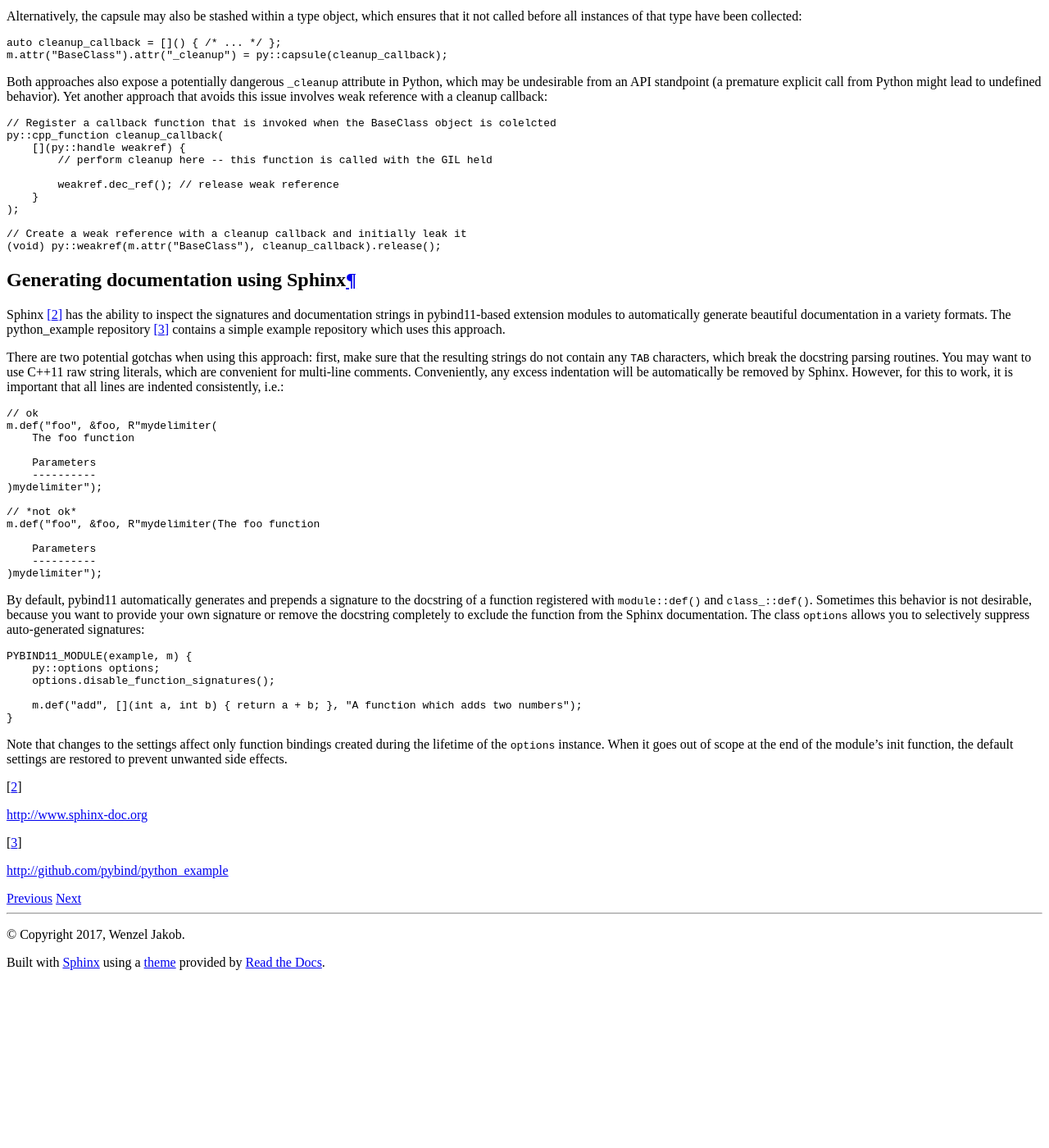
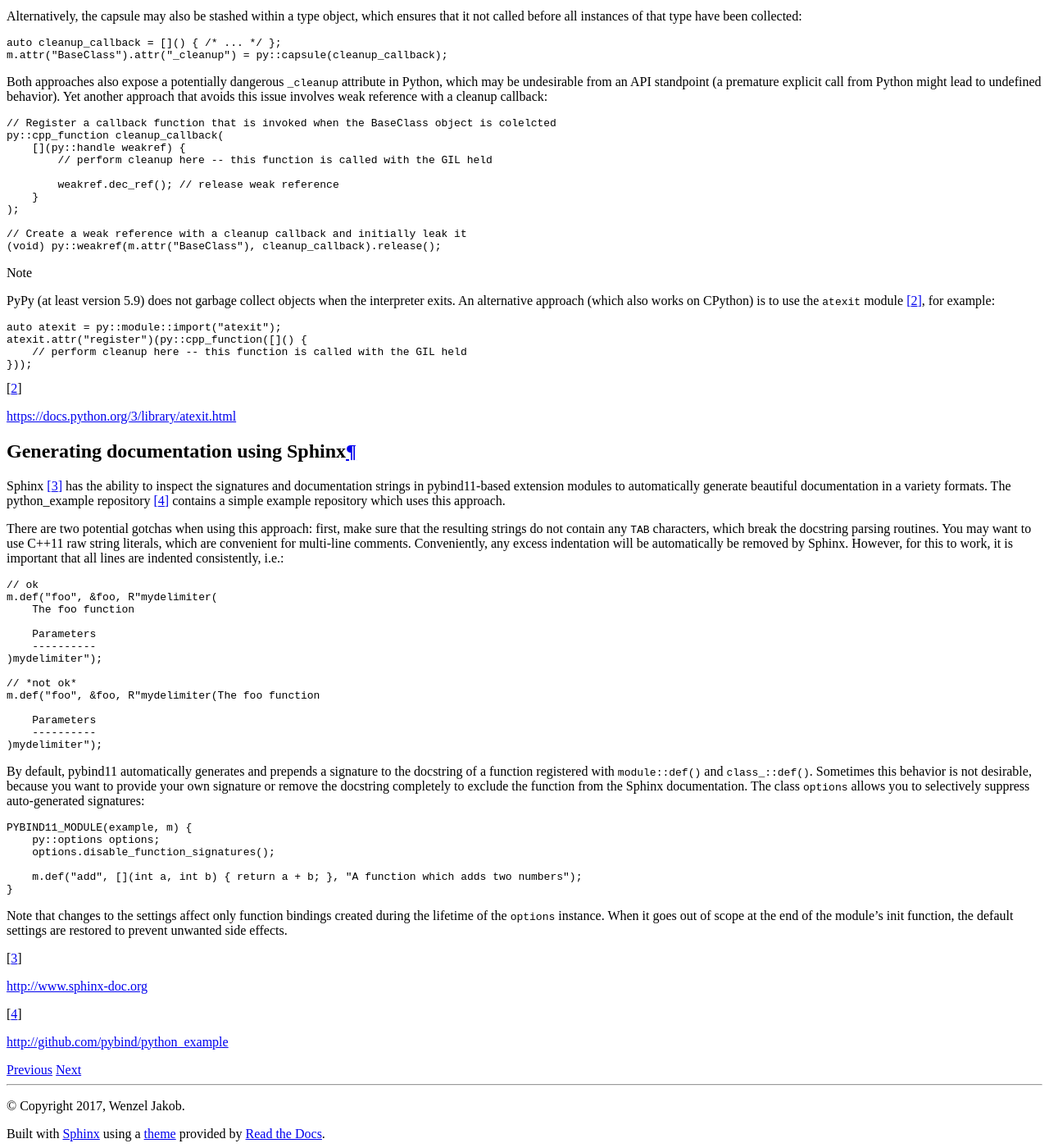
Before and after one commit to pybind/pybind11, a Sphinx documentation site: the page built from docs/advanced/misc.rst, in a window 1280 px wide and 1400 px high, scrolled down 2988 px. Shown: the whole window at 82% size. Built offline with Sphinx 7.4.7 and the Read the Docs theme 2.0.0, drawn with Linux system fonts in a browser that asks for light colours; pages that are not in the unit, such as notebooks, are missing from menus; before the commit the page ends 4179 px from its top, so only the background shows below that.

Commit message:
Document using atexit for module destructors on PyPy (#1169)
None of the three currently recommended approaches works on PyPy, due to
it not garbage collecting things when you want it to. Added a note with
example showing how to get interpreter shutdown callbacks using the Python
atexit module.

```diff
--- a/docs/advanced/misc.rst
+++ b/docs/advanced/misc.rst
@@ -216,6 +216,21 @@ avoids this issue involves weak reference with a cleanup callback:
     // Create a weak reference with a cleanup callback and initially leak it
     (void) py::weakref(m.attr("BaseClass"), cleanup_callback).release();
 
+.. note::
+
+    PyPy (at least version 5.9) does not garbage collect objects when the
+    interpreter exits. An alternative approach (which also works on CPython) is to use
+    the :py:mod:`atexit` module [#f7]_, for example:
+
+    .. code-block:: cpp
+
+        auto atexit = py::module::import("atexit");
+        atexit.attr("register")(py::cpp_function([]() {
+            // perform cleanup here -- this function is called with the GIL held
+        }));
+
+    .. [#f7] https://docs.python.org/3/library/atexit.html
+
 
 Generating documentation using Sphinx
 =====================================
```
